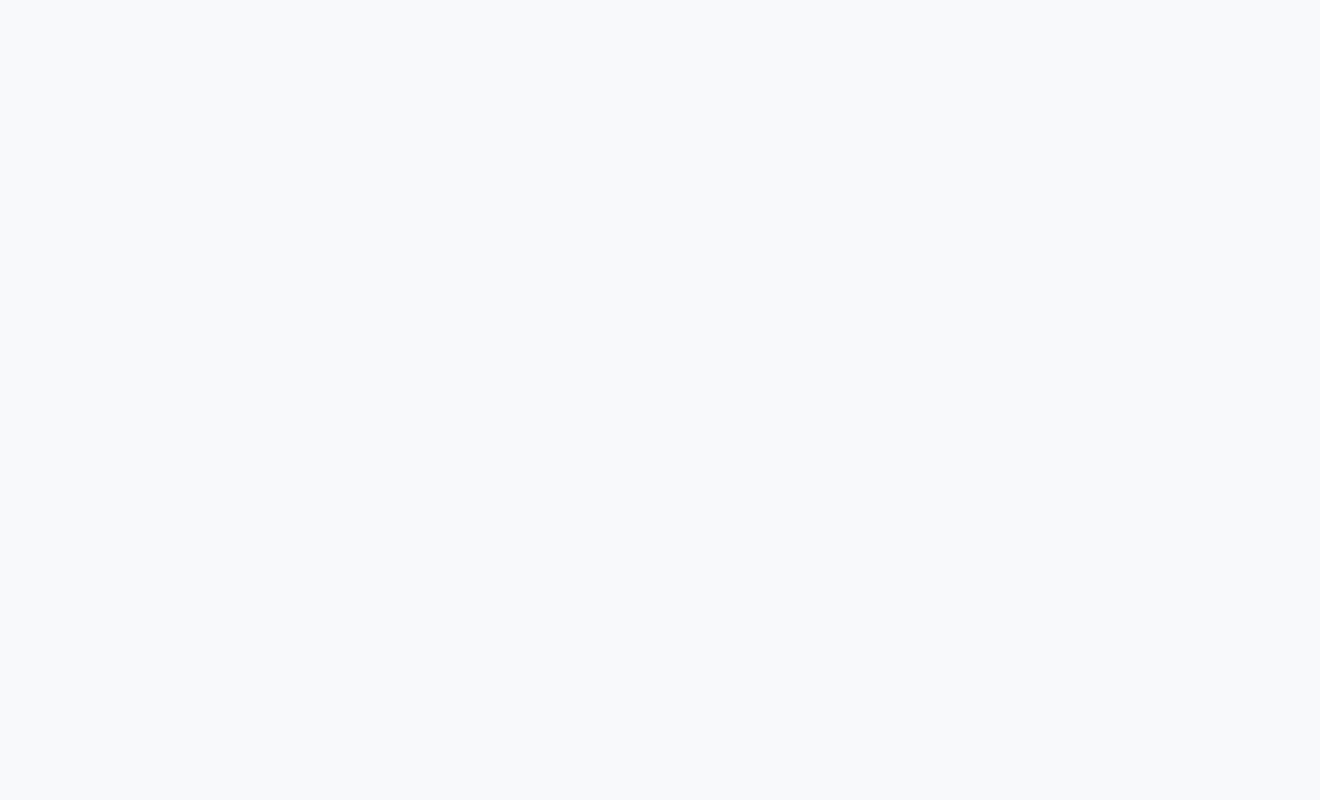
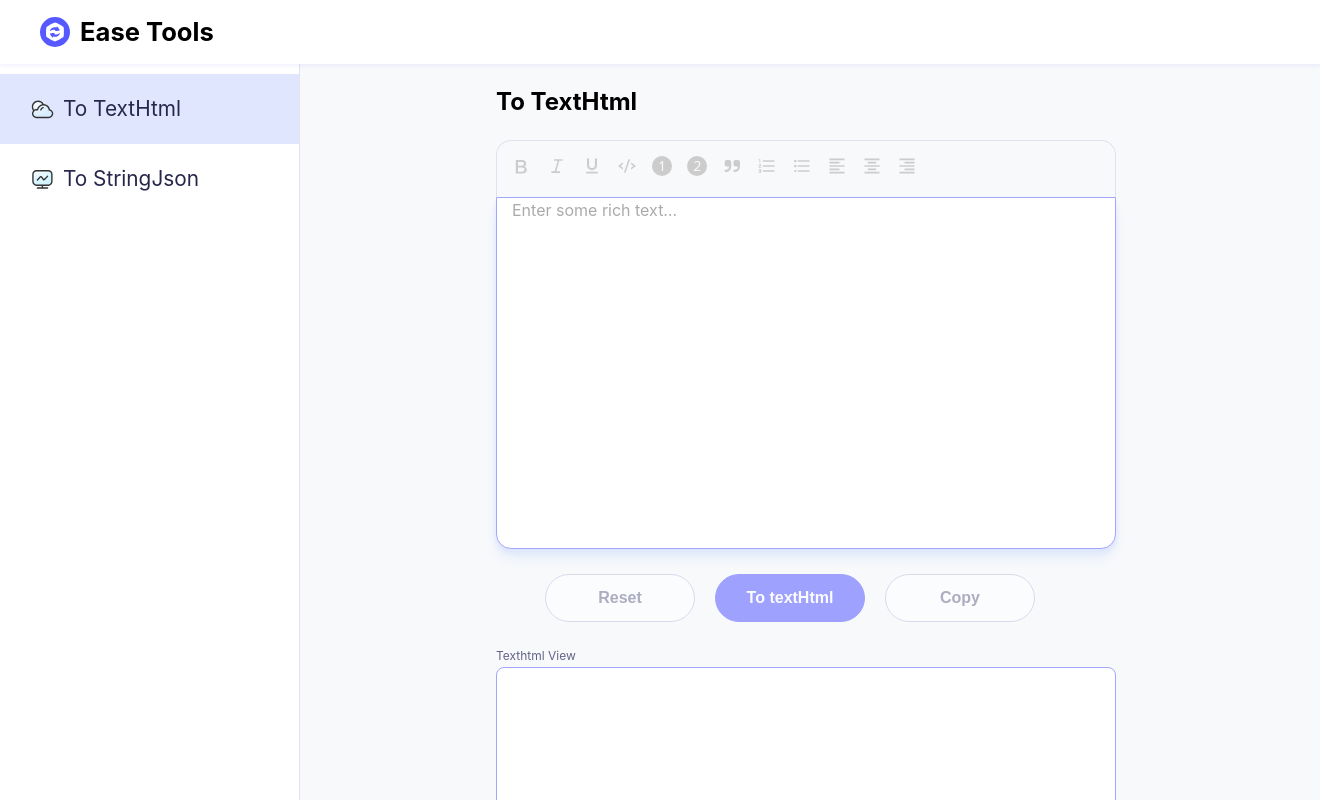
Before and after one commit to cyf-super/ease-tools, a React (Vite) app: page /#/to-text-html in a window 1280 px wide. Shown: the top 800 px of the page, 1320 px wide, since content can reach past the window. Built offline with nearby package versions, Linux system fonts and the light colour scheme.

Commit message:
fix: 修改路由为hash模式

```diff
--- a/src/App.tsx
+++ b/src/App.tsx
@@ -30,10 +30,8 @@
           <ul>
             <li>
               <Link
-                to={`/ease-tools/to-text-html`}
-                className={clsx(
-                  pathname === '/ease-tools/to-text-html' && 'active'
-                )}
+                to={`/to-text-html`}
+                className={clsx(pathname === '/to-text-html' && 'active')}
               >
                 <img className="nav-img" src={textHtmlUrl} alt="" />
                 <span>To TextHtml</span>
@@ -41,7 +39,7 @@
             </li>
             <li>
               <Link
-                to={getUrl(`/ease-tools/to-string-json`)}
+                to={getUrl(`/to-string-json`)}
                 className={clsx(pathname === '/to-string-json' && 'active')}
               >
                 <img className="nav-img" src={stringJsonUrl} />
--- a/src/components/base/button/style.module.scss
+++ b/src/components/base/button/style.module.scss
@@ -1,5 +1,5 @@
 .button {
-  width: 200px;
+  width: 150px;
   height: 48px;
   padding-left: 8px;
   padding-right: 8px;
--- a/src/routes/index.tsx
+++ b/src/routes/index.tsx
@@ -1,10 +1,10 @@
-import { createBrowserRouter } from 'react-router-dom';
+import { createHashRouter } from 'react-router-dom';
 import App from '../App';
 import ErrorPage from '../error-page';
 import { TextTransform } from '../pages/text-transform';
 import { JsonTransform } from '../pages/json-transform';
 
-const router = createBrowserRouter(
+const router = createHashRouter(
   [
     {
       path: '/:id?',
@@ -23,7 +23,7 @@
     }
   ],
   {
-    basename: '/ease-tools'
+    // basename: '/ease-tools'
   }
 );
 
--- a/vite.config.ts
+++ b/vite.config.ts
@@ -4,7 +4,7 @@
 
 // https://vitejs.dev/config/
 export default defineConfig({
-  base: '/ease-tools/',
+  base: '/ease-tools',
   resolve: {
     alias: {
       '@': path.resolve(__dirname, './src')
```
Also changed, not shown: 1 other file (tests, documents, lock files or other folders).
